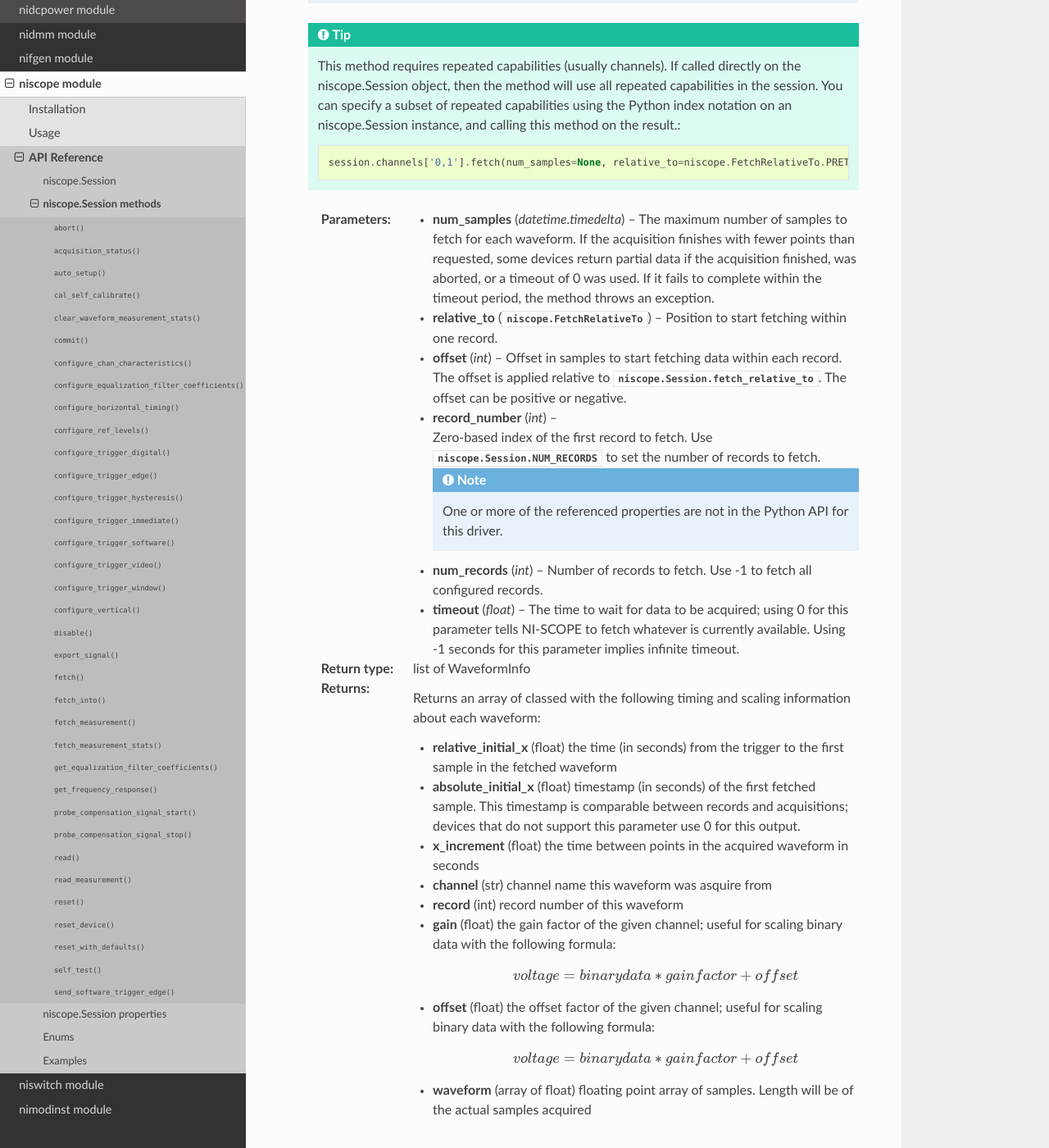
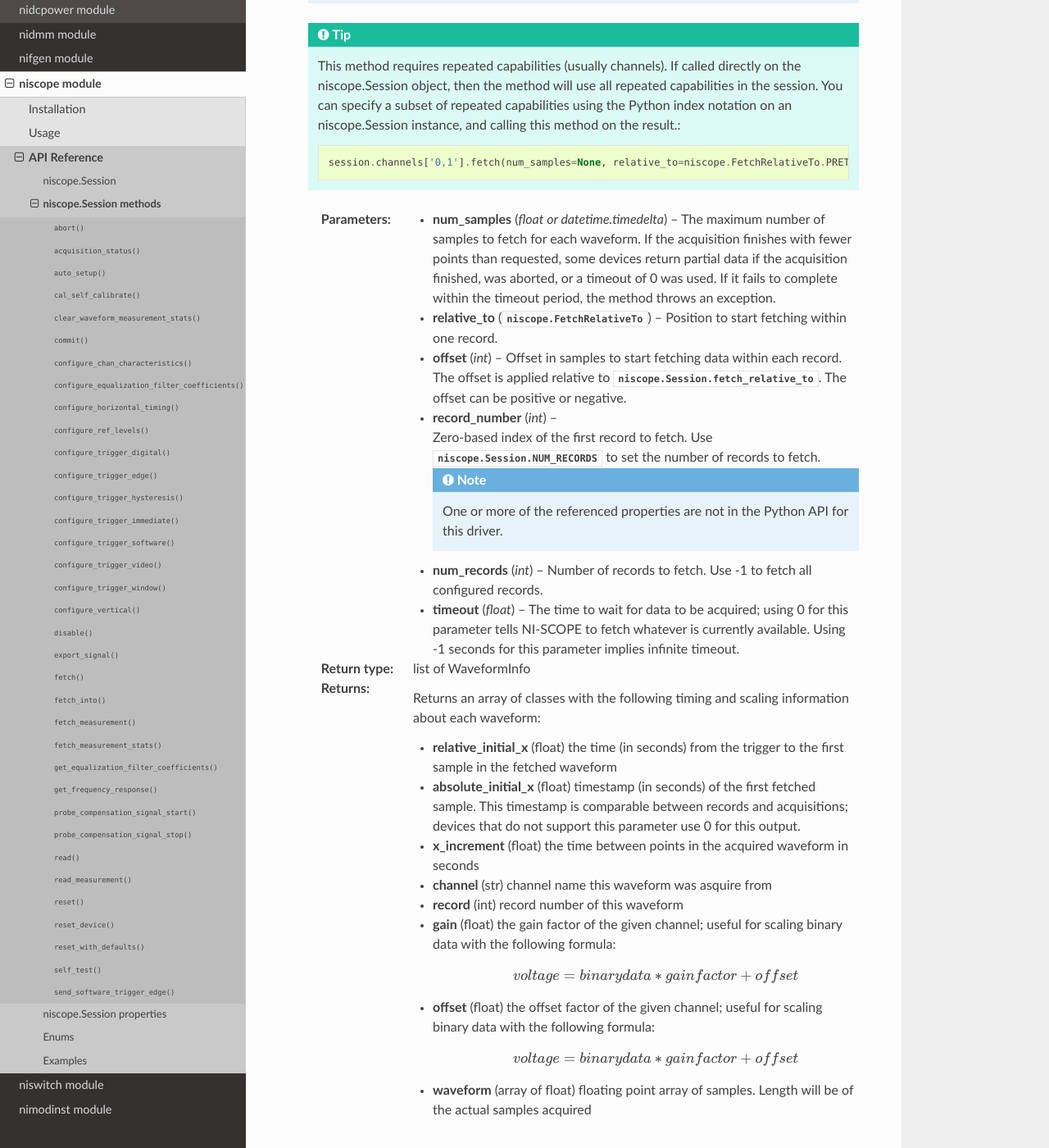
Before and after one commit to ni/nimi-python, a Sphinx documentation site: the page built from docs/niscope/functions.rst, in a window 1280 px wide and 1400 px high, scrolled down 14933 px. Shown: the whole window at 82% size. Built offline with Sphinx 7.4.7 and the Read the Docs theme 2.0.0, drawn with Linux system fonts in a browser that asks for light colours; some of the changed text lies outside the part shown.

Commit message:
Update generated files

```diff
--- a/docs/nidcpower/functions.rst
+++ b/docs/nidcpower/functions.rst
@@ -752,7 +752,7 @@
         .. note:: When setting the timeout interval, ensure you take into account any triggers so that the timeout interval is long enough for your application.
 
 
-    :type timeout: datetime.timedelta
+    :type timeout: float or datetime.timedelta
 
     :rtype: list of Measurement
     :return:
@@ -1466,4 +1466,4 @@
             application.
 
 
-    :type timeout: datetime.timedelta
+    :type timeout: float or datetime.timedelta
--- a/docs/nifgen/functions.rst
+++ b/docs/nifgen/functions.rst
@@ -2450,7 +2450,7 @@
 
 
 
-    :type max_time: datetime.timedelta
+    :type max_time: float or datetime.timedelta
 
 .. py:method:: write_script(script)
 
--- a/docs/niscope/functions.rst
+++ b/docs/niscope/functions.rst
@@ -501,7 +501,7 @@
 
 
 
-    :type holdoff: datetime.timedelta
+    :type holdoff: float or datetime.timedelta
     :param delay:
 
 
@@ -512,7 +512,7 @@
 
 
 
-    :type delay: datetime.timedelta
+    :type delay: float or datetime.timedelta
 
 .. py:method:: configure_trigger_edge(trigger_source, trigger_coupling, level=0.0, slope=niscope.TriggerSlope.POSITIVE, holdoff=datetime.timedelta(seconds=0.0), delay=datetime.timedelta(seconds=0.0))
 
@@ -590,7 +590,7 @@
 
 
 
-    :type holdoff: datetime.timedelta
+    :type holdoff: float or datetime.timedelta
     :param delay:
 
 
@@ -601,7 +601,7 @@
 
 
 
-    :type delay: datetime.timedelta
+    :type delay: float or datetime.timedelta
 
 .. py:method:: configure_trigger_hysteresis(trigger_source, trigger_coupling, level=0.0, hysteresis=0.05, slope=niscope.TriggerSlope.POSITIVE, holdoff=datetime.timedelta(seconds=0.0), delay=datetime.timedelta(seconds=0.0))
 
@@ -696,7 +696,7 @@
 
 
 
-    :type holdoff: datetime.timedelta
+    :type holdoff: float or datetime.timedelta
     :param delay:
 
 
@@ -707,7 +707,7 @@
 
 
 
-    :type delay: datetime.timedelta
+    :type delay: float or datetime.timedelta
 
 .. py:method:: configure_trigger_immediate()
 
@@ -759,7 +759,7 @@
 
 
 
-    :type holdoff: datetime.timedelta
+    :type holdoff: float or datetime.timedelta
     :param delay:
 
 
@@ -770,7 +770,7 @@
 
 
 
-    :type delay: datetime.timedelta
+    :type delay: float or datetime.timedelta
 
 .. py:method:: configure_trigger_video(trigger_source, signal_format, event, polarity, trigger_coupling, enable_dc_restore=False, line_number=1, holdoff=datetime.timedelta(seconds=0.0), delay=datetime.timedelta(seconds=0.0))
 
@@ -886,7 +886,7 @@
 
 
 
-    :type holdoff: datetime.timedelta
+    :type holdoff: float or datetime.timedelta
     :param delay:
 
 
@@ -897,7 +897,7 @@
 
 
 
-    :type delay: datetime.timedelta
+    :type delay: float or datetime.timedelta
 
 .. py:method:: configure_trigger_window(trigger_source, low_level, high_level, window_mode, trigger_coupling, holdoff=datetime.timedelta(seconds=0.0), delay=datetime.timedelta(seconds=0.0))
 
@@ -988,7 +988,7 @@
 
 
 
-    :type holdoff: datetime.timedelta
+    :type holdoff: float or datetime.timedelta
     :param delay:
 
 
@@ -999,7 +999,7 @@
 
 
 
-    :type delay: datetime.timedelta
+    :type delay: float or datetime.timedelta
 
 .. py:method:: configure_vertical(range, coupling, offset=0.0, probe_attenuation=1.0, enabled=True)
 
@@ -1223,7 +1223,7 @@
 
 
 
-    :type num_samples: datetime.timedelta
+    :type num_samples: float or datetime.timedelta
     :param relative_to:
 
 
@@ -1276,7 +1276,7 @@
     :return:
 
 
-            Returns an array of classed with the following timing and scaling information about each waveform:
+            Returns an array of classes with the following timing and scaling information about each waveform:
 
             -  **relative_initial_x** (float) the time (in seconds) from the trigger to the first sample in the fetched waveform
             -  **absolute_initial_x** (float) timestamp (in seconds) of the first fetched sample. This timestamp is comparable between records and acquisitions; devices that do not support this parameter use 0 for this output.
@@ -1473,7 +1473,7 @@
 
 
 
-    :type timeout: datetime.timedelta
+    :type timeout: float or datetime.timedelta
 
     :rtype: list of float
     :return:
@@ -1547,7 +1547,7 @@
 
 
 
-    :type timeout: datetime.timedelta
+    :type timeout: float or datetime.timedelta
 
     :rtype: tuple (result, mean, stdev, min, max, num_in_stats)
 
@@ -1704,7 +1704,7 @@
 
 
 
-    :type num_samples: datetime.timedelta
+    :type num_samples: float or datetime.timedelta
     :param relative_to:
 
 
@@ -1757,7 +1757,7 @@
     :return:
 
 
-            Returns an array of classed with the following timing and scaling information about each waveform:
+            Returns an array of classes with the following timing and scaling information about each waveform:
 
             -  **relative_initial_x** (float) the time (in seconds) from the trigger to the first sample in the fetched waveform
             -  **absolute_initial_x** (float) timestamp (in seconds) of the first fetched sample. This timestamp is comparable between records and acquisitions; devices that do not support this parameter use 0 for this output.
@@ -1833,7 +1833,7 @@
 
 
 
-    :type timeout: datetime.timedelta
+    :type timeout: float or datetime.timedelta
 
     :rtype: array.array("d")
     :return:
```
Also changed, not shown: 4 other files.
